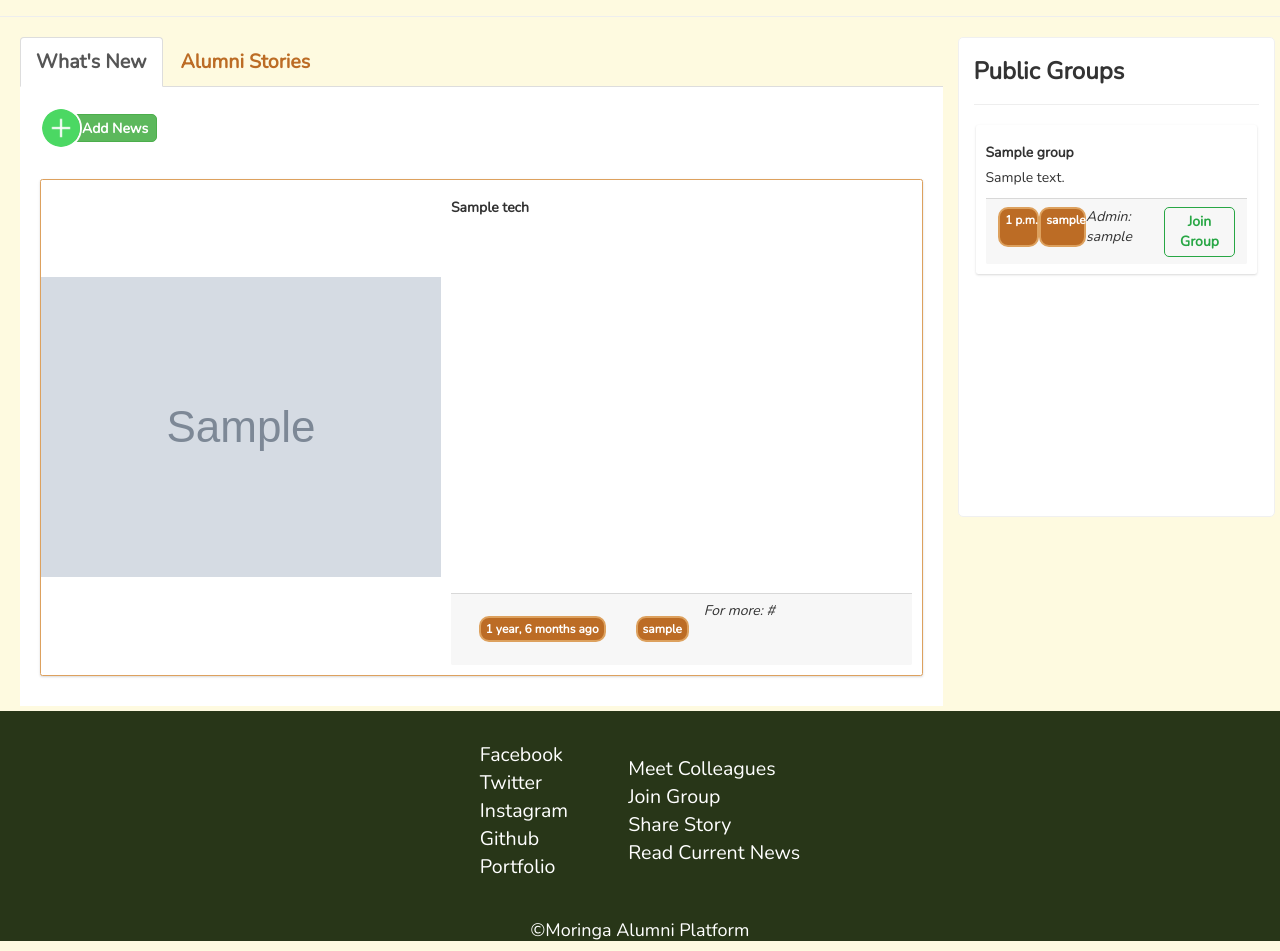
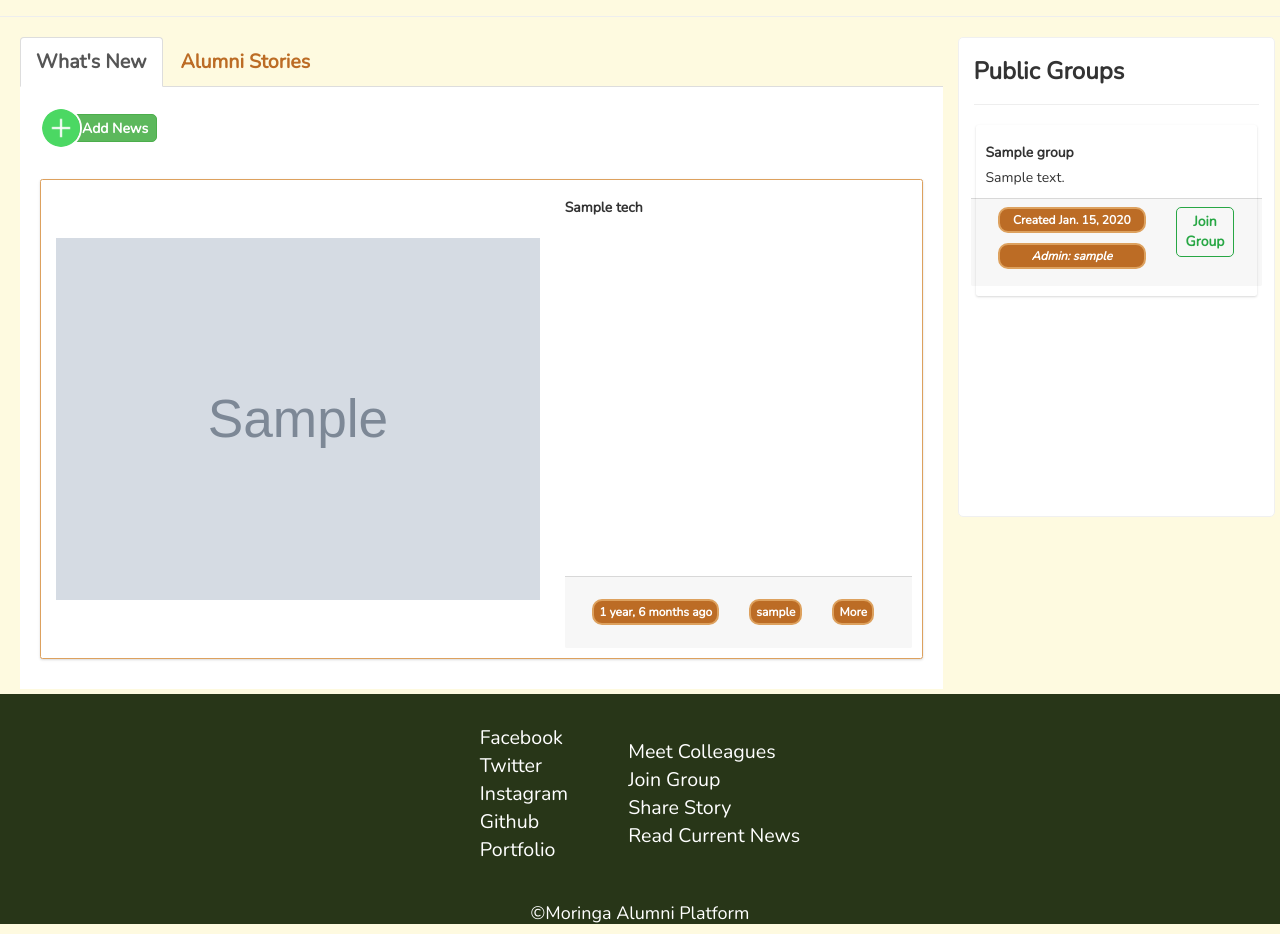
Before and after one commit to DebbieElabonga/Alumni-Platform, a Django app: page / in a window 1280 px wide. Shown: the part 806-1757 px from the top of the page. Run offline with Django 3.2, Linux system fonts and the light colour scheme; tables that the repository leaves empty hold one stand-in row (values such as "Sample post"); grey boxes marked "Sample" are stand-in pictures; some libraries are stand-ins or nearby versions.

Commit message:
rectifies button overlap on groups listeing in index page

```diff
--- a/app/models.py
+++ b/app/models.py
@@ -21,7 +21,7 @@ from django.dispatch import receiver
 #password2
 
 #-----------------------------------------------------------------------
-#User profile model
+#Group/Cohort Model
 class Group(models.Model):
   name = models.CharField(max_length=100)
   description = models.TextField()
@@ -40,6 +40,7 @@ class Group(models.Model):
   def get_groups(cls):
     return cls.objects.all()
 
+#User profile model
 class UserProfile(models.Model):
   user = models.ForeignKey(User, on_delete=models.CASCADE,related_name="userprofile")
   bio = models.CharField(max_length=250)
@@ -83,7 +84,7 @@ class GeneralAdmin(models.Model):
     return admins
 
 
-#Group/Cohort Model
+
 #message/discussion Model
 class Message(models.Model):
   title = models.CharField(max_length=100, blank=True, null=True)
--- a/app/static/css/styles.css
+++ b/app/static/css/styles.css
@@ -126,6 +126,7 @@ a.name{
   border: 1px solid rgba(240, 240, 240, 1);
   border-radius: 5px;
   height: 60vh;
+  overflow-y: scroll;
 }
 .tab-content{
   background-color: white;
--- a/app/templates/index.html
+++ b/app/templates/index.html
@@ -1,5 +1,4 @@
 {% extends 'base.html' %}
-{% load django_bootstrap5%}
 {% load bootstrap4 %}
 {% load static %}
 
@@ -108,18 +107,20 @@
                         <!--Show News Here--><br>
                         {%if tech%}
                         {% for news in tech %}
-                        <div class="card">
-                            <div class="card-image">
-                                <img src="{{news.image_path.url}}" alt="">
+                        <div class="card" style="height: 60vh;">
+                            <div class="card-image col-md-7" style="overflow: hidden;">
+                                <img src="{{news.image_path.url}}" alt="" >
                             </div>
-                            <div class="card-body">
+                            <div class="card-body col-md-5">
                                 <h5 class="card-title bold">{{news.title}}</h5>
-                                <p class="card-text">{{news.description}}</p>
+
+                                <p class="card-text">{{news.description|safe}}</p>
                                 <div class="card-footer d-flex flex-row">
                                     <p class="badge m-4">{{news.date_created|timesince}} ago</p>
                                     <p class="badge m-4">{{news.creator.username}}</p>
-                                    {% if news.link%}
-                                    <p><i>For more: {{news.link}}</i></p>
+                                    {% if news.link %}
+                                    <p class="badge m-4"><a href="{{news.link}}" target="_blank"
+                                            style="color: white;">More</a></p>
                                     {%endif%}
                                 </div>
                             </div>
@@ -145,7 +146,7 @@
                                             style="width: 100%;">
                                     </div>
                                     <h5 class="card-title bold">{{story.title}}</h5>
-                                    <p class="card-text">{{story.description}}</p>
+                                    <p class="card-text">{{story.description|safe}}</p>
                                     <div class="card-footer d-flex flex-row">
                                         <p class="badge ml-4">{{story.date_created|timesince}} ago</p>
                                         <p class="badge ml-4">posted by: {{story.creator.username}}</p>
@@ -191,21 +192,24 @@
                 </h3>
                 <hr>
                 <!--loop through groups-->
-                {%if groups%}
-                {% for group in groups %}
+                {%if public_groups%}
+                {% for group in public_groups %}
                 <div class="card">
                     <div class="card-body">
                         <h5 class="card-title bold">{{group.name}}</h5>
-                        <p class="card-text">{{group.description}}</p>
-                        <div class="card-footer d-flex flex-row">
-                            <p class="badge">{{group.date_created|time}}</p>
-                            <p class="badge">{{group.creator.username}}</p>
-                            {% if group.admin%}
-                            <p><i>Admin: {{group.admin}}</i></p>
-                            {%endif%}
-                            {% if group.is_private == False%}
-                            <a href=""><button class="btn-outline-success">Join Group</button></a>
-                            {%endif%}
+                        <p class="card-text">{{group.description|safe}}</p>
+                        <div class="card-footer row">
+                            <div class="d-flex flex-column col-md-8">
+                                <p class="badge">Created {{group.date_created|date}}</p>
+                                {% if group.admin%}
+                                <p class="badge"><i>Admin: {{group.admin}}</i></p>
+                                {%endif%}
+                            </div>
+                            <div class="col-md-4">
+                                {% if group.is_private == False%}
+                                <a href=""><button class="btn-outline-success">Join Group</button></a>
+                                {%endif%}
+                            </div>
                         </div>
                     </div>
                 </div>
--- a/app/views.py
+++ b/app/views.py
@@ -42,7 +42,7 @@ from itertools import chain
 
 # Create your views here.
 def index(request):
-    groups = Group.objects.all()
+    public_groups = Group.objects.filter(is_private = False)
     stories = Stories.objects.all().order_by("-id")
     tech = Tech.objects.all().order_by("-id")
     current_user = request.user
@@ -60,7 +60,8 @@ def index(request):
 
         context = {
         'logged_user':current_user,
-        'groups':groups,'stories':stories,
+        'public_groups':public_groups,
+        'stories':stories,
         'tech':tech
         }
         return render(request,'index.html',context )
@@ -77,7 +78,7 @@ def index(request):
 
         context = {
         'logged_user':current_user,
-        'groups':groups,
+        'public_groups':public_groups,
         'stories':stories,
         'tech':tech
         }
@@ -87,7 +88,7 @@ def index(request):
 
     context = {
         'logged_user':current_user,
-        'groups':groups,'stories':stories,
+        'public_groups':public_groups,'stories':stories,
         'tech':tech
         }
     return render(request,'index.html',context )
```
Also changed, not shown: Stories/Screenshot_from_2021-04-24_23-41-48.png (added), Stories/drink2.jpg (added).
